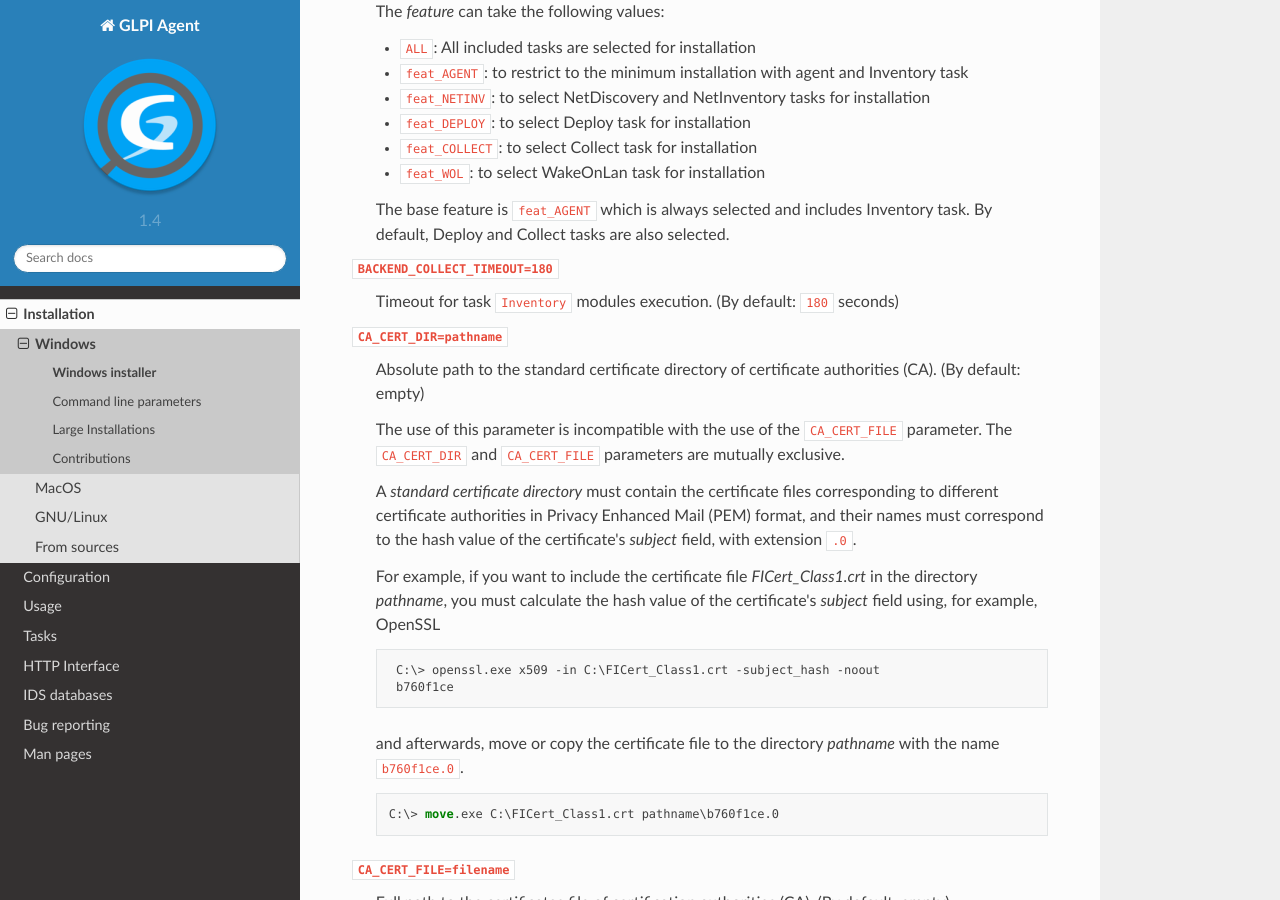
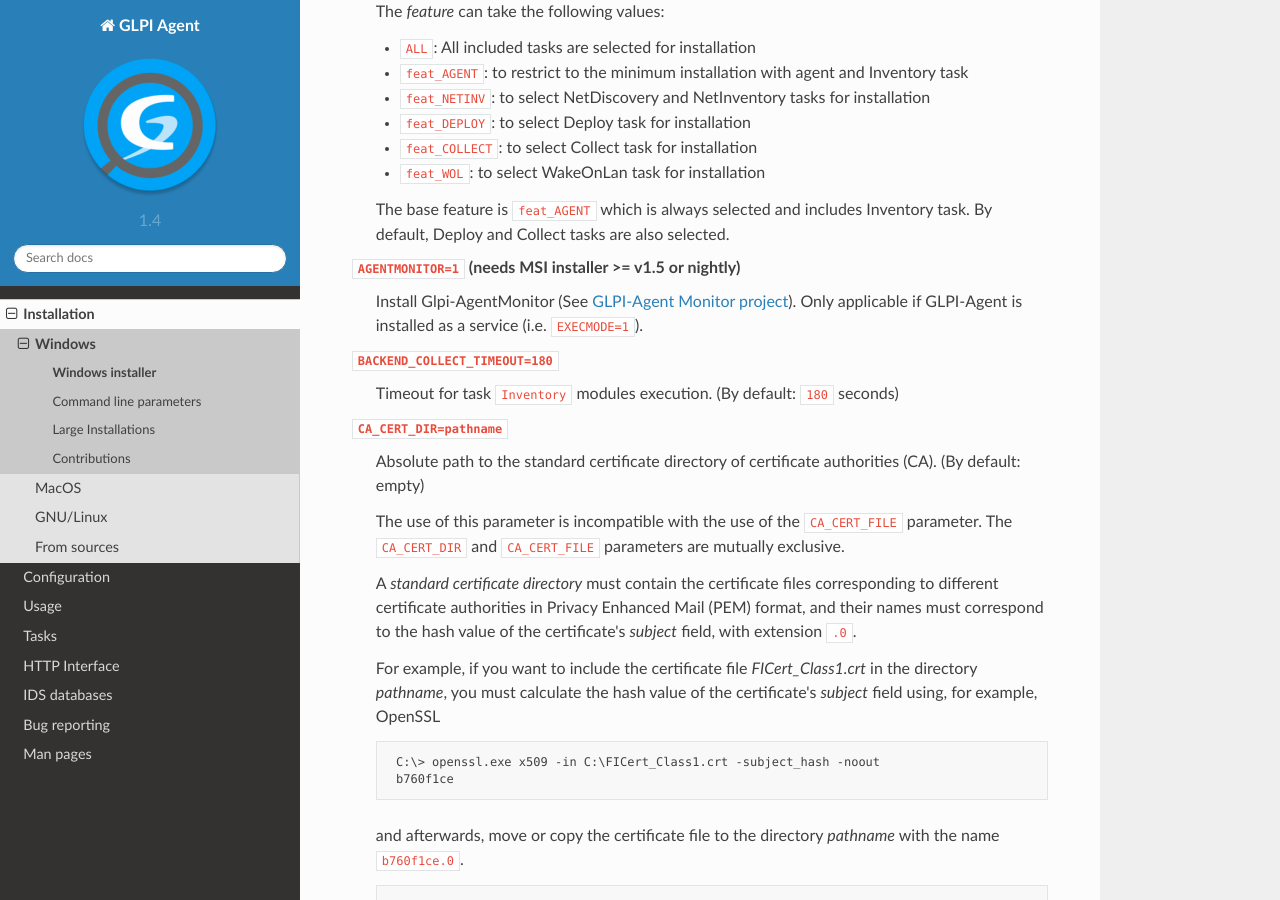
Before and after one commit to glpi-project/doc-agent, a Sphinx documentation site: the page built from source/installation/windows-command-line.rst, in a window 1280 px wide and 900 px high, scrolled down 1427 px. Built offline with Sphinx 7.4.7 and the Read the Docs theme 2.0.0, drawn with Linux system fonts in a browser that asks for light colours.

Commit message:
Add AGENTMONITOR option documentation for MSI installer

```diff
--- a/source/installation/windows-command-line.rst
+++ b/source/installation/windows-command-line.rst
@@ -71,6 +71,10 @@
 
    The base feature is ``feat_AGENT`` which is always selected and includes Inventory task. By
    default, Deploy and Collect tasks are also selected.
+
+``AGENTMONITOR=1`` (needs MSI installer >= v1.5 or nightly)
+   Install Glpi-AgentMonitor (See `GLPI-Agent Monitor project <https://github.com/glpi-project/glpi-agentmonitor>`_).
+   Only applicable if GLPI-Agent is installed as a service (i.e. ``EXECMODE=1``).
 
 ``BACKEND_COLLECT_TIMEOUT=180``
    Timeout for task ``Inventory`` modules execution. (By default: ``180`` seconds)
```
